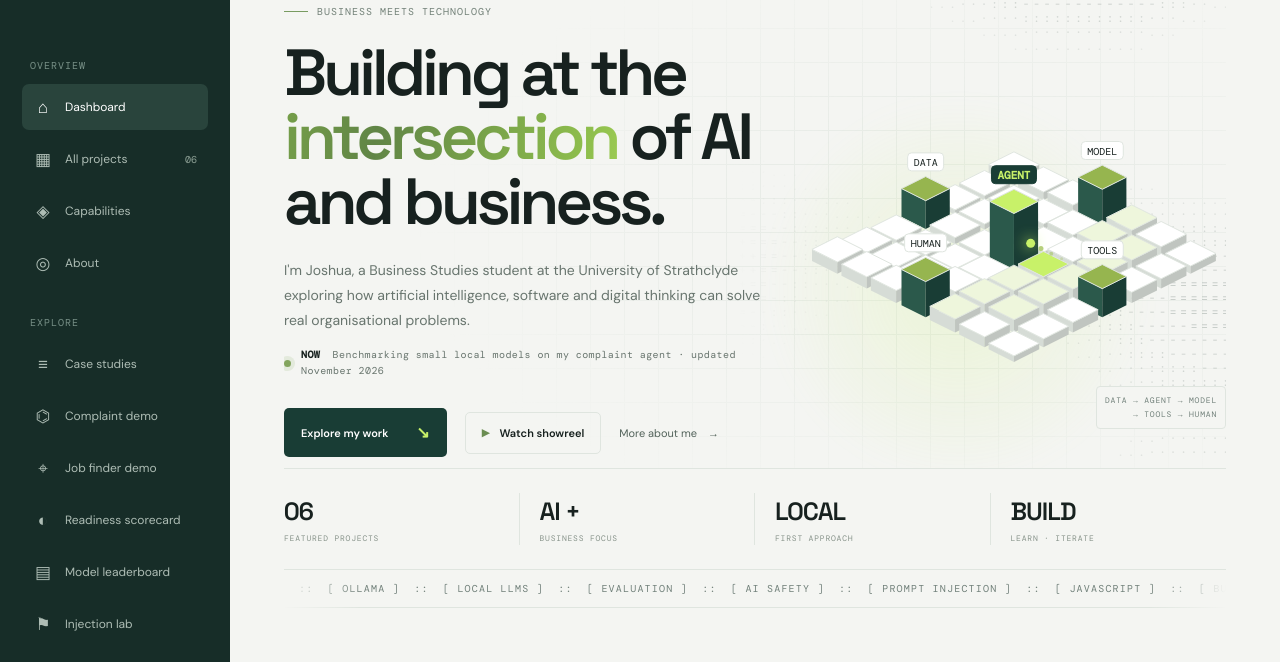
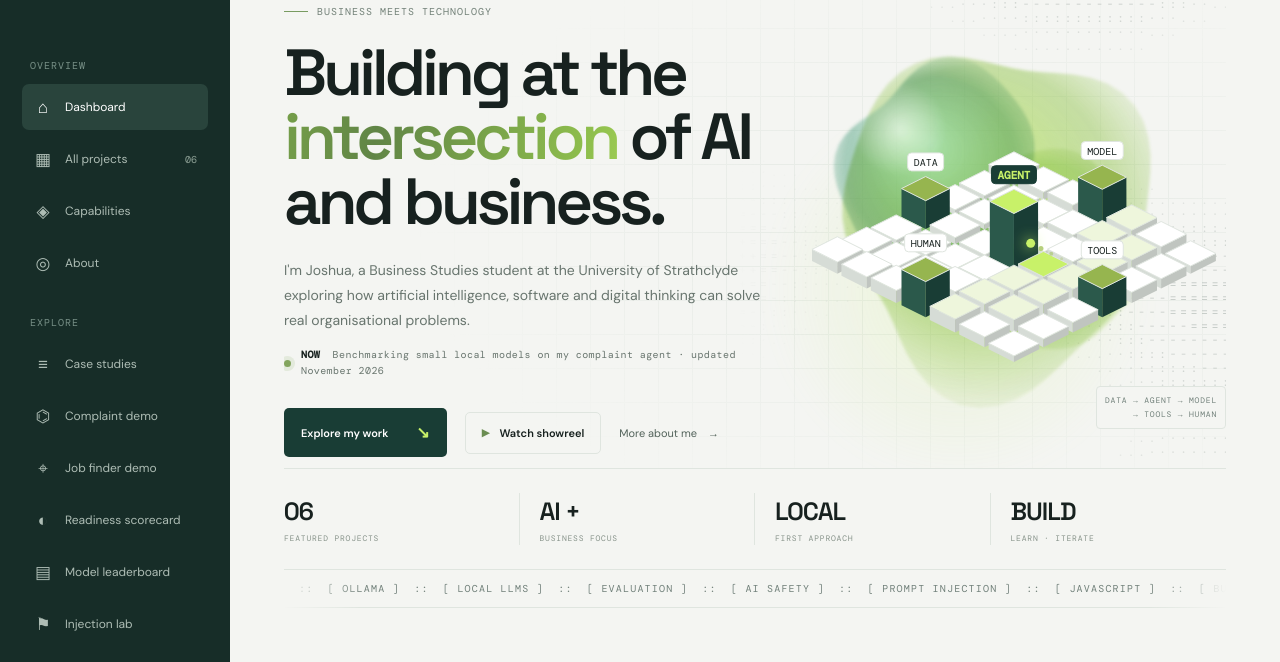
Before and after one commit to joshuat09/portfolio, a plain HTML site: page index.html in a window 1280 px wide. Shown: the part 71-733 px from the top of the page. Drawn offline with nearby package versions, Linux system fonts and the light colour scheme; animation ran at ten frames a second.

Commit message:
Add liquid morph blobs behind the hero diagram
Co-Authored-By: Claude Opus 5.5 <noreply@anthropic.com>

```diff
--- a/fx.css
+++ b/fx.css
@@ -78,3 +78,7 @@ body.dark-mode.fx .hero-graphic .graphic-caption{background:var(--bg)}
 body.dark-mode .fx-torus{color:#c8f169}
 @media(max-width:760px){.fx-torus{font-size:9px}}
 @media print{.fx-torus{display:none}}
+
+/* Liquid blobs behind the isometric diagram */
+.fx-liquid{position:absolute;inset:-8% -6%;width:112%;height:116%;pointer-events:none;filter:blur(1.5px) saturate(1.1);opacity:.85}
+@media print{.fx-liquid{display:none!important}}
--- a/fx.js
+++ b/fx.js
@@ -183,6 +183,65 @@
     }, 30);
   }
 
+  /* ---------- 1b. Liquid blobs behind the diagram ---------- */
+  // Three soft shapes whose outlines wobble like liquid; they lean towards the pointer and blend where they overlap.
+  if (graphic) {
+    const liquid = document.createElement('canvas');
+    liquid.className = 'fx-liquid';
+    liquid.setAttribute('aria-hidden', 'true');
+    graphic.prepend(liquid);
+    let lv = sizeCanvas(liquid);
+    addEventListener('resize', () => { lv = sizeCanvas(liquid); });
+    let pull = { x: 0.5, y: 0.5 }, aim = { x: 0.5, y: 0.5 };
+    hero.addEventListener('pointermove', e => {
+      const r = liquid.getBoundingClientRect();
+      aim = { x: Math.min(1, Math.max(0, (e.clientX - r.left) / r.width)), y: Math.min(1, Math.max(0, (e.clientY - r.top) / r.height)) };
+    });
+    hero.addEventListener('pointerleave', () => { aim = { x: 0.5, y: 0.5 }; });
+    const blobs = [
+      { x: 0.5, y: 0.52, r: 0.34, hue: ['#c8f169', '#8fbf4d'], speed: 0.6, seed: 0, orbit: 0.05 },
+      { x: 0.36, y: 0.42, r: 0.22, hue: ['#9fe0c0', '#4f9b7e'], speed: 0.9, seed: 2.1, orbit: 0.09 },
+      { x: 0.66, y: 0.62, r: 0.2, hue: ['#e6f9a8', '#a9d36a'], speed: 0.75, seed: 4.3, orbit: 0.08 }
+    ];
+    loop(graphic, t => {
+      const { g, w, h } = lv;
+      g.clearRect(0, 0, w, h);
+      pull.x += (aim.x - pull.x) * 0.06;
+      pull.y += (aim.y - pull.y) * 0.06;
+      g.globalCompositeOperation = colours.dark ? 'lighter' : 'multiply';
+      const size = Math.min(w, h);
+      blobs.forEach((b, k) => {
+        const cx = (b.x + Math.cos(t * b.speed + b.seed) * b.orbit + (pull.x - 0.5) * (0.12 + k * 0.05)) * w;
+        const cy = (b.y + Math.sin(t * b.speed * 1.3 + b.seed) * b.orbit + (pull.y - 0.5) * (0.12 + k * 0.05)) * h;
+        const R = b.r * size;
+        const pts = 64;
+        g.beginPath();
+        for (let i = 0; i <= pts; i++) {
+          const a = i / pts * Math.PI * 2;
+          const wob = Math.sin(a * 3 + t * 1.4 + b.seed) * 0.08 + Math.sin(a * 5 - t * 1.1 + b.seed * 2) * 0.05 + Math.sin(a * 2 + t * 0.7) * 0.06;
+          const rr = R * (1 + wob);
+          const x = cx + Math.cos(a) * rr, y = cy + Math.sin(a) * rr;
+          i ? g.lineTo(x, y) : g.moveTo(x, y);
+        }
+        const grad = g.createRadialGradient(cx - R * 0.35, cy - R * 0.4, R * 0.05, cx, cy, R * 1.15);
+        grad.addColorStop(0, b.hue[0] + (colours.dark ? 'aa' : 'cc'));
+        grad.addColorStop(0.7, b.hue[1] + (colours.dark ? '66' : '88'));
+        grad.addColorStop(1, b.hue[1] + '22');
+        g.fillStyle = grad;
+        g.fill();
+        // A glossy highlight so it reads as liquid rather than a glow.
+        g.globalCompositeOperation = 'source-over';
+        const hl = g.createRadialGradient(cx - R * 0.4, cy - R * 0.45, 0, cx - R * 0.4, cy - R * 0.45, R * 0.45);
+        hl.addColorStop(0, '#ffffff' + (colours.dark ? '40' : '99'));
+        hl.addColorStop(1, '#ffffff00');
+        g.fillStyle = hl;
+        g.fill();
+        g.globalCompositeOperation = colours.dark ? 'lighter' : 'multiply';
+      });
+      g.globalCompositeOperation = 'source-over';
+    }, 30);
+  }
+
   /* ---------- 2. ASCII field behind the hero ---------- */
   const field = document.createElement('canvas');
   field.className = 'fx-ascii';
```
